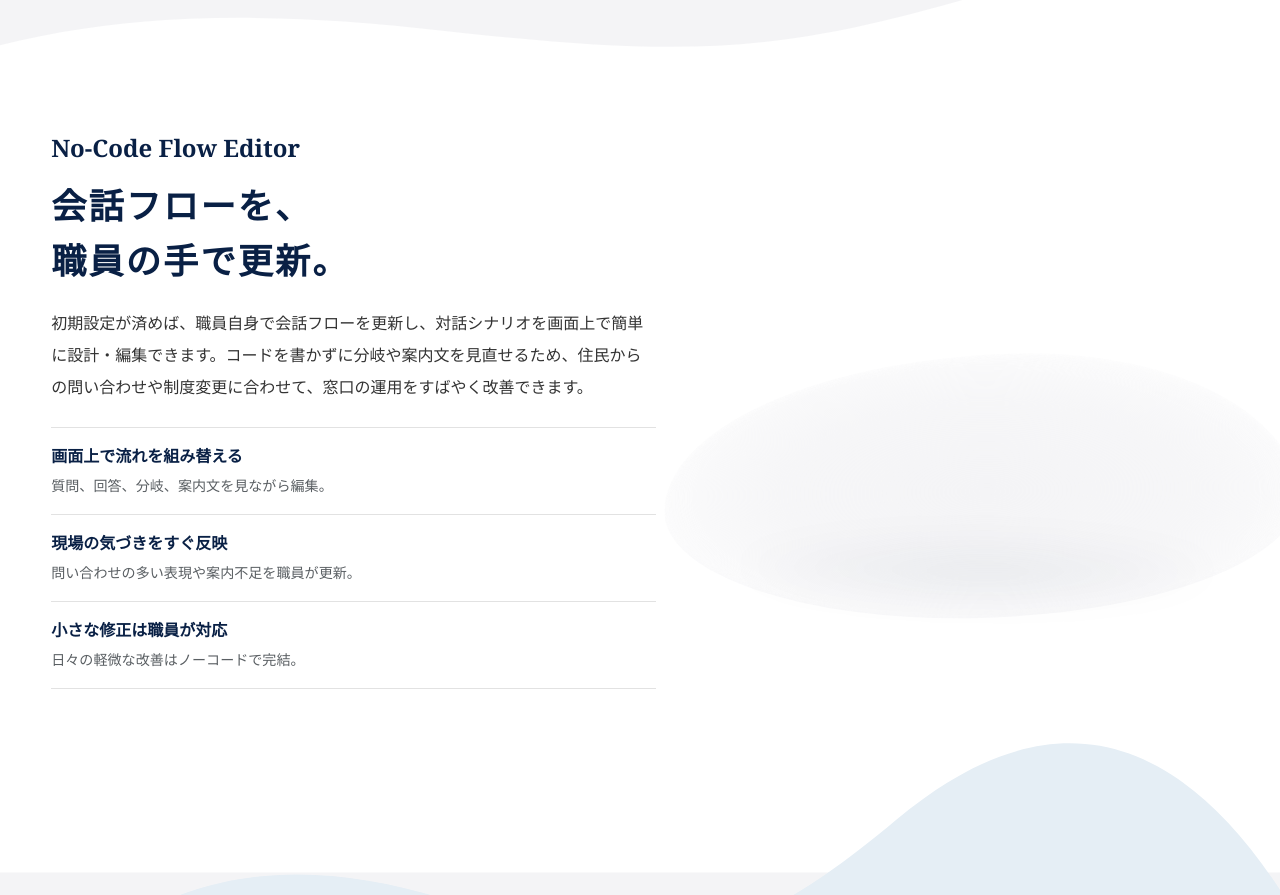
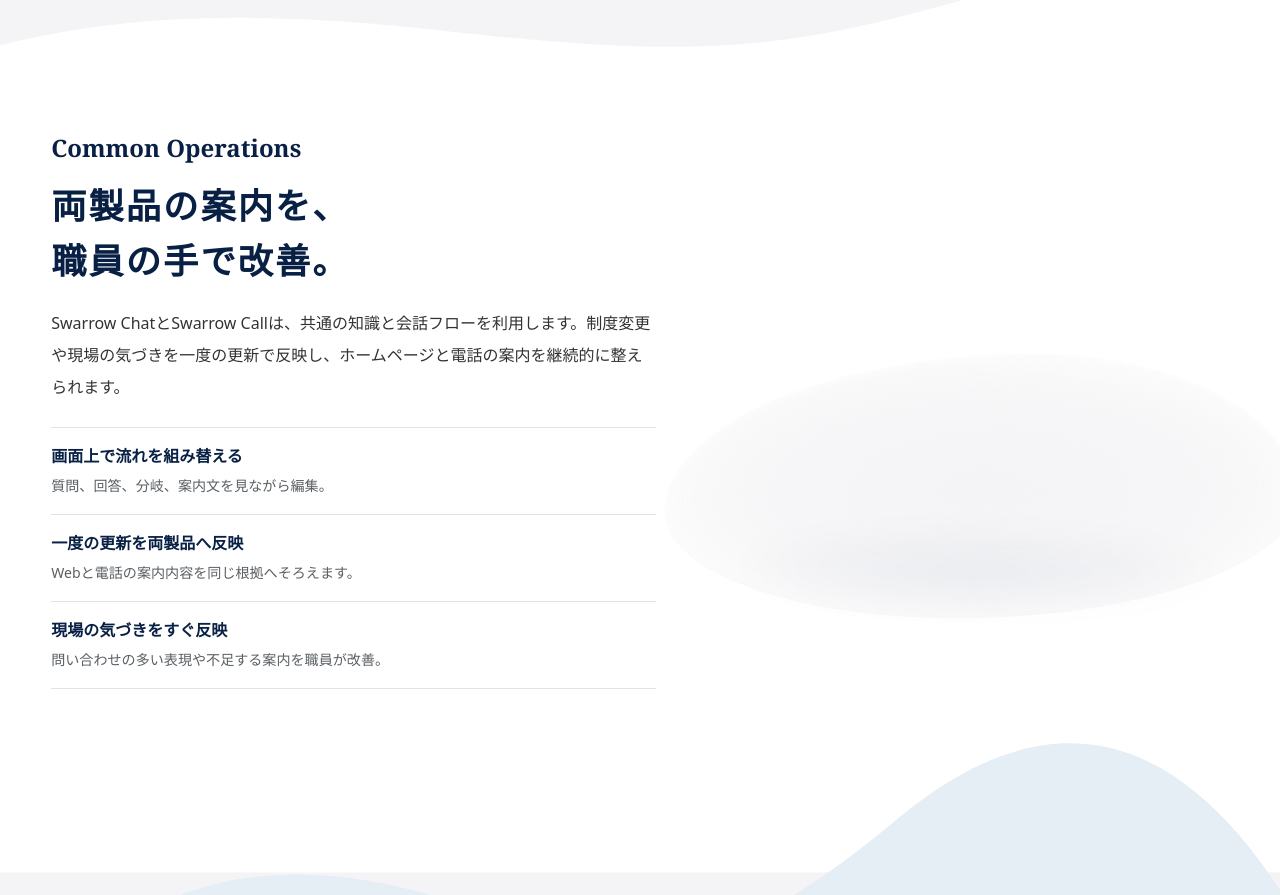
Before and after one commit to vectajp/swarrow.com, a SvelteKit app: page / in a window 1280 px wide. Shown: the part 5060-5955 px from the top of the page. Built offline with nearby package versions, Linux system fonts and the light colour scheme; no server answers.

Commit message:
feat(lp): 両製品共通の運用改善として再構成

```diff
--- a/src/routes/+page.svelte
+++ b/src/routes/+page.svelte
@@ -615,13 +615,14 @@
         </div>
         <div class="workflow-inner">
           <div class="workflow-copy" data-reveal>
-            <p class="workflow-en">No-Code Flow Editor</p>
+            <p class="workflow-en">Common Operations</p>
             <h2 id="operations-title" class="workflow-title">
-              <span>会話フローを、</span>
-              <span>職員の手で更新。</span>
+              <span>両製品の案内を、</span>
+              <span>職員の手で改善。</span>
             </h2>
             <p class="workflow-lead">
-              初期設定が済めば、職員自身で会話フローを更新し、対話シナリオを画面上で簡単に設計・編集できます。コードを書かずに分岐や案内文を見直せるため、住民からの問い合わせや制度変更に合わせて、窓口の運用をすばやく改善できます。
+              Swarrow ChatとSwarrow
+              Callは、共通の知識と会話フローを利用します。制度変更や現場の気づきを一度の更新で反映し、ホームページと電話の案内を継続的に整えられます。
             </p>
             <ul class="workflow-list">
               <li>
@@ -629,12 +630,12 @@
                 <small>質問、回答、分岐、案内文を見ながら編集。</small>
               </li>
               <li>
-                <strong>現場の気づきをすぐ反映</strong>
-                <small>問い合わせの多い表現や案内不足を職員が更新。</small>
+                <strong>一度の更新を両製品へ反映</strong>
+                <small>Webと電話の案内内容を同じ根拠へそろえます。</small>
               </li>
               <li>
-                <strong>小さな修正は職員が対応</strong>
-                <small>日々の軽微な改善はノーコードで完結。</small>
+                <strong>現場の気づきをすぐ反映</strong>
+                <small>問い合わせの多い表現や不足する案内を職員が改善。</small>
               </li>
             </ul>
           </div>
@@ -651,7 +652,7 @@
               height="720"
               bind:this={workflowVideo}
               class:ready={workflowVideoReady}
-              aria-label="画面上で会話フローと対話シナリオを設計・編集するノーコード編集画面"
+              aria-label="Swarrow ChatとSwarrow Callの会話フローを編集する画面"
             >
               <source
                 src="/swarrow-call/workflow-editor-alpha.webm"
@@ -660,7 +661,7 @@
               <img
                 class="workflow-image"
                 src="/swarrow-call/workflow-editor-alpha.png"
-                alt="画面上で会話フローと対話シナリオを設計・編集するノーコード編集画面"
+                alt="Swarrow ChatとSwarrow Callの会話フローを編集する画面"
                 width="1280"
                 height="720"
                 loading="lazy"
```
Also changed, not shown: 1 other file (tests, documents, lock files or other folders).
